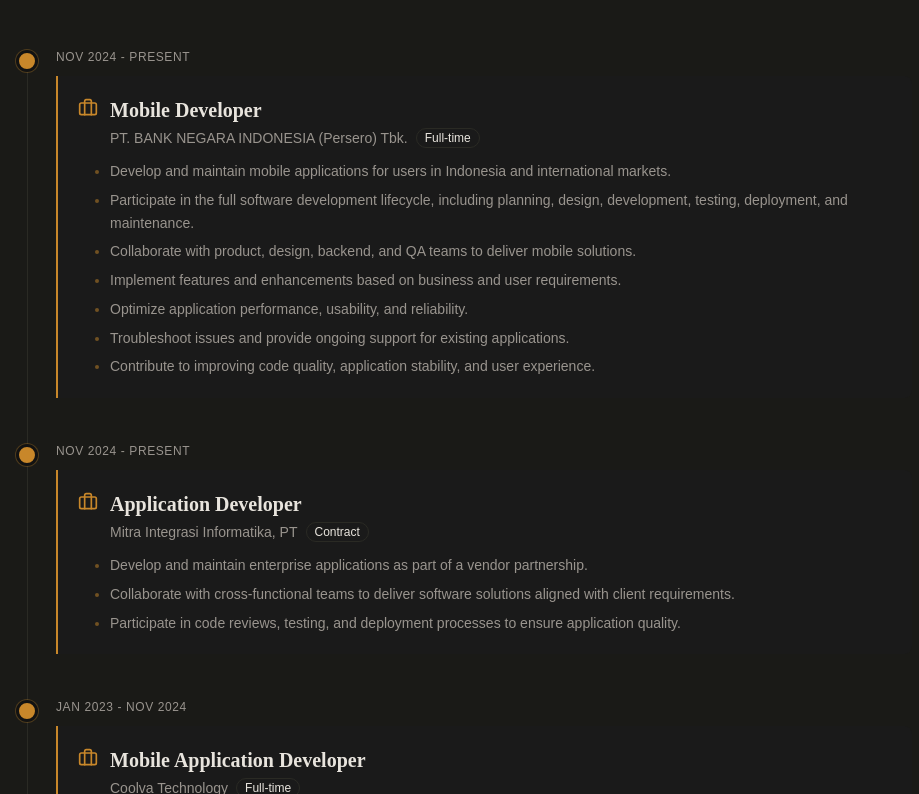
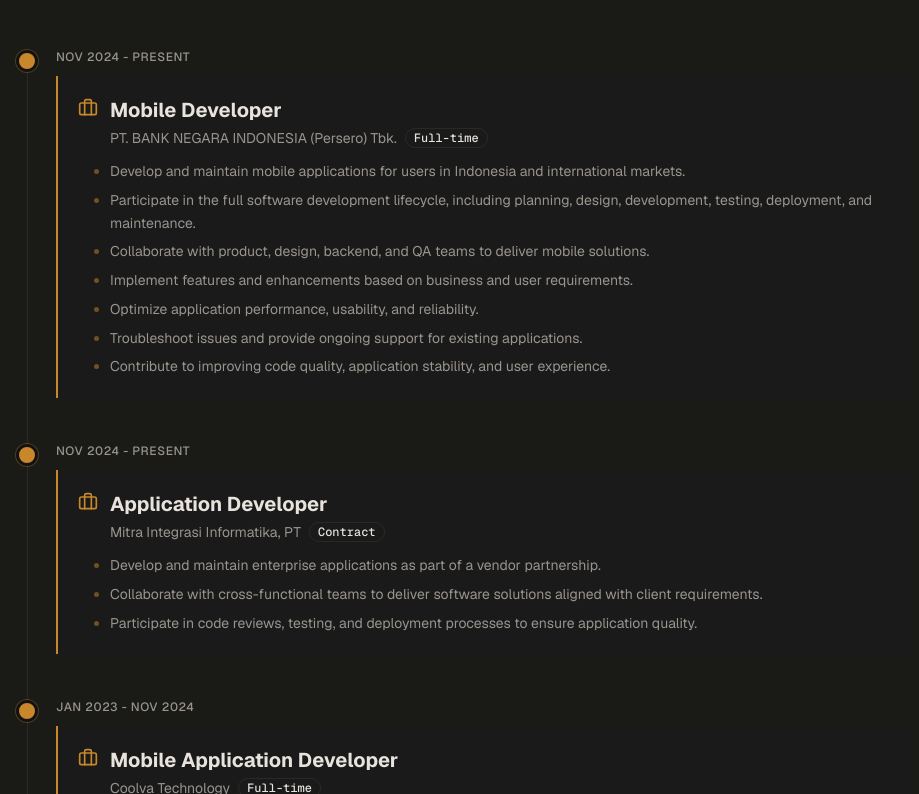
Before and after one commit to rifanstd/rifansetiadi, a React (Vite) app: page / in a window 1280 px wide. Shown: the part 1426-2220 px from the top of the page, without its empty margins (0-919 px from the left). Built offline with nearby package versions, Linux system fonts and the light colour scheme.

Commit message:
feat: update font styles and remove unused font dependencies for improved consistency

```diff
--- a/index.html
+++ b/index.html
@@ -4,6 +4,9 @@
     <meta charset="UTF-8" />
     <link rel="icon" type="image/png" href="/icon.png" />
     <meta name="viewport" content="width=device-width, initial-scale=1.0" />
+    <link rel="preconnect" href="https://fonts.googleapis.com" />
+    <link rel="preconnect" href="https://fonts.gstatic.com" crossorigin />
+    <link href="https://fonts.googleapis.com/css2?family=Geist:wght@100..900&family=Geist+Mono:wght@100..900&display=swap" rel="stylesheet" />
     <title>Rifan Setiadi</title>
   </head>
   <body>
--- a/package.json
+++ b/package.json
@@ -12,8 +12,6 @@
     "preview": "vite preview"
   },
   "dependencies": {
-    "@fontsource-variable/dm-sans": "^5.2.8",
-    "@fontsource-variable/playfair-display": "^5.2.8",
     "@tailwindcss/vite": "^4",
     "class-variance-authority": "^0.7.1",
     "clsx": "^2.1.1",
--- a/src/components/Experience.tsx
+++ b/src/components/Experience.tsx
@@ -56,7 +56,7 @@
                           </span>
                           <Badge
                             variant="outline"
-                            className="text-xs font-sans"
+                            className="text-xs font-mono"
                           >
                             {exp.type}
                           </Badge>
--- a/src/components/Projects.tsx
+++ b/src/components/Projects.tsx
@@ -78,7 +78,7 @@
                         <Badge
                           key={i}
                           variant="outline"
-                          className="text-xs border-primary/40 text-primary font-sans"
+                          className="text-xs border-primary/40 text-primary font-mono"
                         >
                           {tag}
                         </Badge>
@@ -141,7 +141,7 @@
                       <Badge
                         key={i}
                         variant="secondary"
-                        className="text-xs font-sans"
+                        className="text-xs font-mono"
                       >
                         {tag}
                       </Badge>
--- a/src/components/Skills.tsx
+++ b/src/components/Skills.tsx
@@ -34,7 +34,7 @@
           {categoryEntries.map(([category, skills], catIndex) => (
             <FadeIn key={category} delay={catIndex * 100} direction="up">
               <div>
-                <span className="text-xs text-primary uppercase tracking-widest font-sans font-semibold">
+                <span className="text-xs text-primary uppercase tracking-widest font-mono font-semibold">
                   {category}
                 </span>
                 <div className="w-8 h-px bg-primary/40 mt-2 mb-4" />
--- a/src/index.css
+++ b/src/index.css
@@ -1,14 +1,13 @@
 @import "tailwindcss";
 @import "tw-animate-css";
 @import "shadcn/tailwind.css";
-@import "@fontsource-variable/playfair-display";
-@import "@fontsource-variable/dm-sans";
 
 @custom-variant dark (&:is(.dark *));
 
 @theme inline {
-    --font-heading: 'Playfair Display Variable', serif;
-    --font-sans: 'DM Sans Variable', sans-serif;
+    --font-heading: 'Geist', sans-serif;
+    --font-sans: 'Geist', sans-serif;
+    --font-mono: 'Geist Mono', monospace;
     --color-sidebar-ring: var(--sidebar-ring);
     --color-sidebar-border: var(--sidebar-border);
     --color-sidebar-accent-foreground: var(--sidebar-accent-foreground);
```
Also changed, not shown: 1 other file (tests, documents, lock files or other folders).
